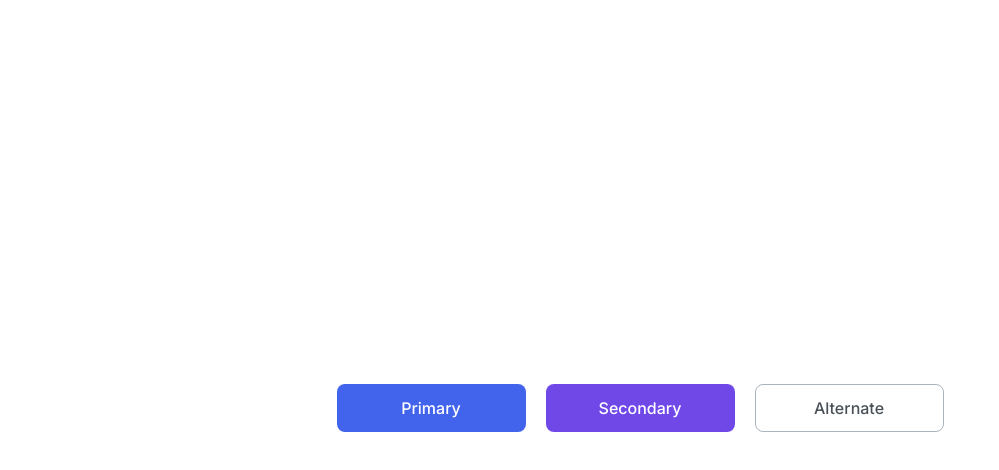
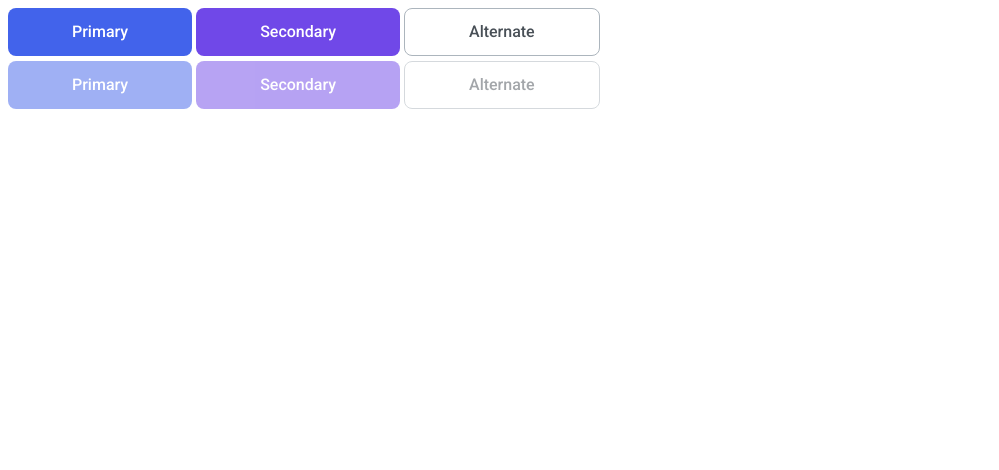
Before and after one commit to js-tasks-ru/htmlcss-20251006_smdidenko, a website: page 03-lection1/01-button/index.html in a window 1280 px wide. Shown: the whole page, without its empty margins (0-999 px from the left). Drawn offline with Linux system fonts and the light colour scheme.

Commit message:
l01-button-bug-fix
l01-button-bug-fix

```diff
--- a/03-lection1/01-button/button.css
+++ b/03-lection1/01-button/button.css
@@ -1,20 +1,11 @@
-.main-container {
-  display: flex;
-  flex-direction: row;
-  align-items: center;
-  justify-content: center;
-  gap: 20px;
-  height: 100vh;
-}
-
 .button {
-  width: 189px;
   height: 48px;
+  padding: 14px 64px;
   border-radius: 8px;
-  font-family: var(--font-family);
-  font-weight: var(--font-weight);
-  font-size: var(--font-size);
-  line-height: var(--line-height);
+  font-family: 'Roboto', sans-serif;
+  font-weight: 500;
+  font-size: 1rem;
+  line-height: 100%;
   letter-spacing: 0%;
   text-align: center;
   border: none;
@@ -27,30 +18,30 @@
   cursor: not-allowed;
 }
 
-.primary-button {
+.primary_button {
   background: var(--primary-color);
   color: var(--white);
 }
 
-.primary-button:hover {
+.primary_button:hover {
   background: var(--primary-hover);
 }
 
-.secondary-button {
+.secondary_button {
   background: var(--secondary-color);
   color: var(--white);
 }
 
-.secondary-button:hover {
+.secondary_button:hover {
   background: var(--secondary-hover);
 }
 
-.alternate-button {
+.alternate_button {
   background: var(--white);
   color: var(--grey-4);
   border: 1px solid var(--grey-3);
 }
 
-.alternate-button:hover {
+.alternate_button:hover {
   border-color: var(--black);
 }
--- a/03-lection1/01-button/index.html
+++ b/03-lection1/01-button/index.html
@@ -6,10 +6,17 @@
     <link rel="stylesheet" href="./button.css" />
   </head>
   <body>
-    <div class="main-container">
-      <button class="button primary-button">Primary</button>
-      <button class="button secondary-button">Secondary</button>
-      <button class="button alternate-button">Alternate</button>
+    <div style="display: flex; flex-direction: column; gap: 0.3rem">
+      <div>
+        <button class="button primary_button">Primary</button>
+        <button class="button secondary_button">Secondary</button>
+        <button class="button alternate_button">Alternate</button>
+      </div>
+      <div>
+        <button class="button primary_button" disabled>Primary</button>
+        <button class="button secondary_button" disabled>Secondary</button>
+        <button class="button alternate_button" disabled>Alternate</button>
+      </div>
     </div>
   </body>
 </html>
--- a/assets/css/main.css
+++ b/assets/css/main.css
@@ -32,10 +32,3 @@
   --secondary-color: var(--purple-1);
   --secondary-hover: var(--purple-2);
 }
-
-* {
-  font-family: 'Inter', sans-serif;
-  --font-weight: 500;
-  --font-size: 16px;
-  --line-height: 100%;
-}
```
